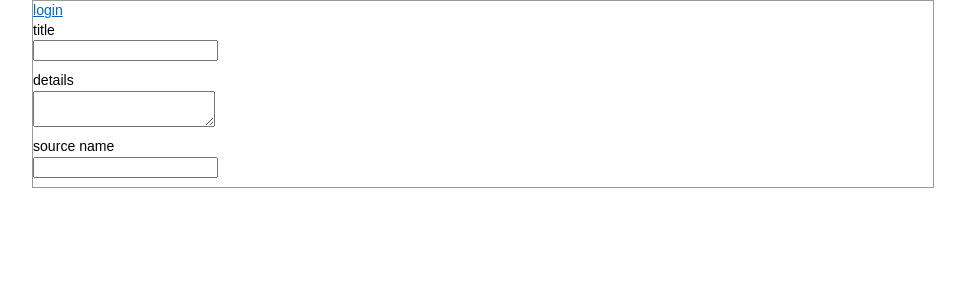
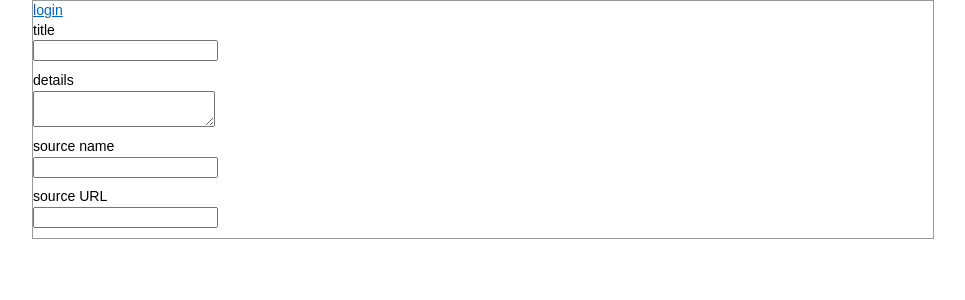
Before and after one commit to thraxil/faktum, a Django app: template templates/main/index.html in a window 1280 px wide. Shown: the top 300 px of the page, without its empty margins (157-1122 px from the left). Run offline with Django 3.2, Linux system fonts and the light colour scheme; the template is opened without the code that fills it, so the values that code supplies are empty; some libraries are stand-ins or nearby versions.

Commit message:
source URL field

```diff
--- a/templates/main/index.html
+++ b/templates/main/index.html
@@ -10,6 +10,8 @@
 </p>
 <p><label>source name<br />
 <input type="text" name="source_name" /></label></p>
+<p><label>source URL<br />
+<input type="text" name="source_url" /></label></p>
 
 </form>
 
```
